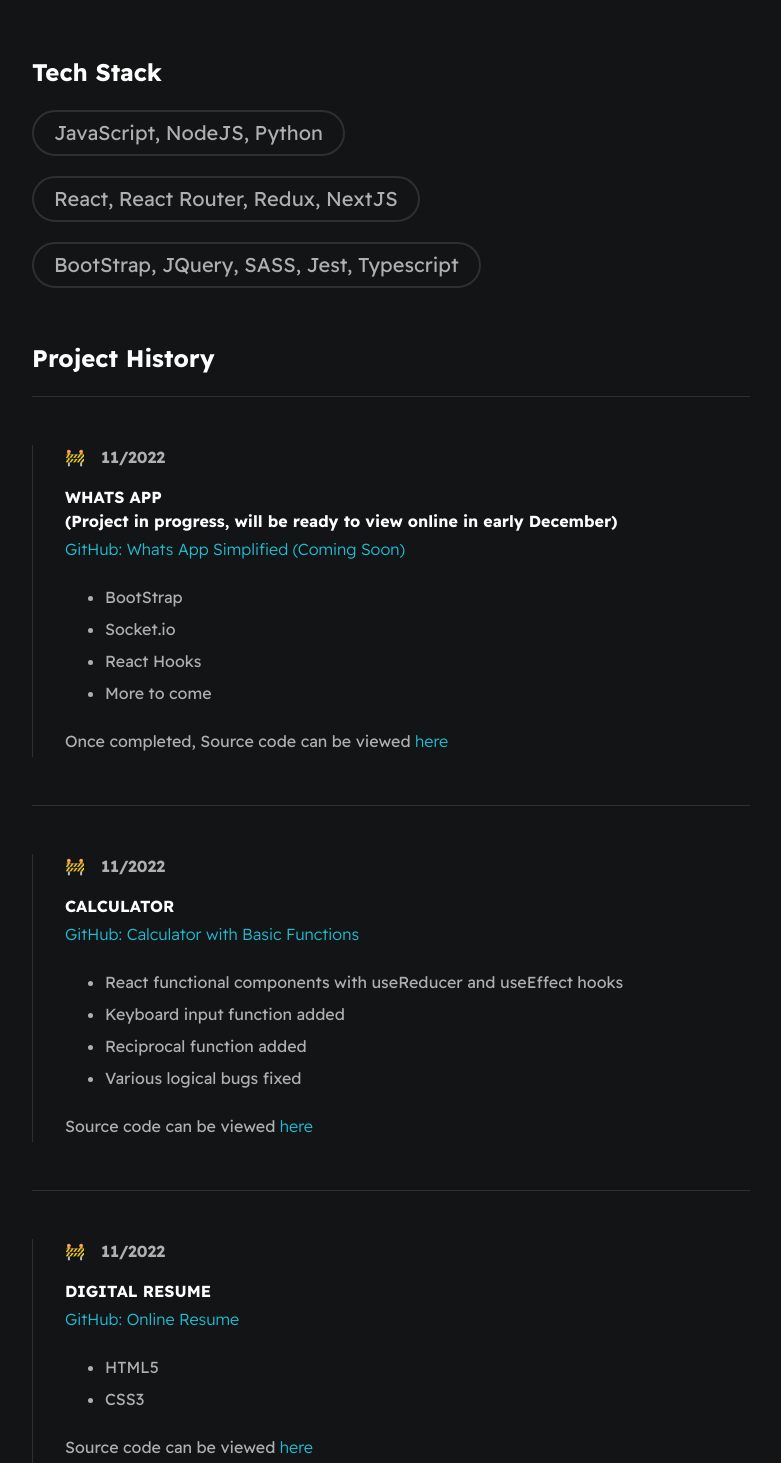
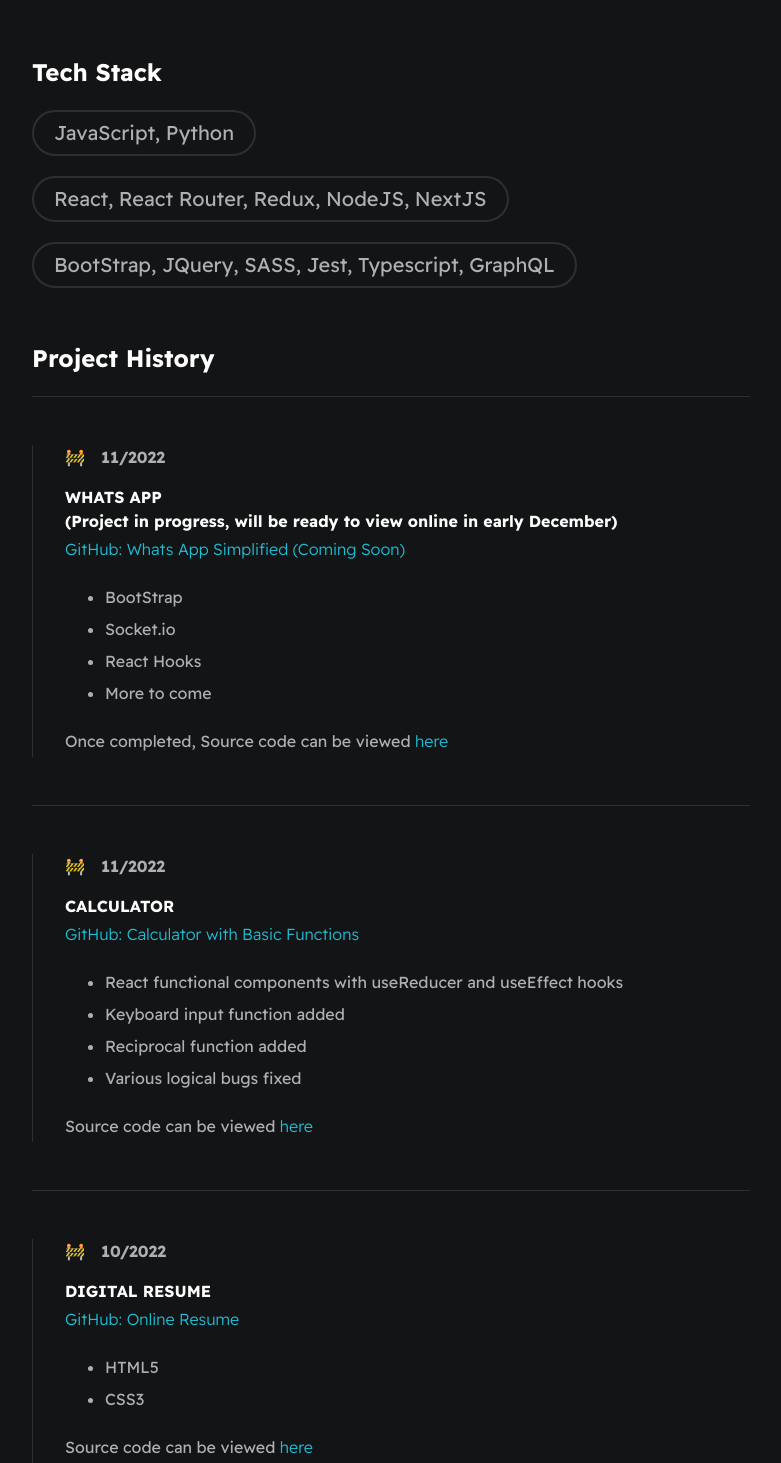
Before and after one commit to lianxiaochen/Resume, a plain HTML site: page index.html in a window 1280 px wide. Shown: the part 660-2123 px from the top of the page, without its empty margins (249-1030 px from the left). Drawn offline with Linux system fonts and the light colour scheme.

Commit message:
20221127-3

```diff
--- a/index.html
+++ b/index.html
@@ -46,9 +46,9 @@
                 <h2>Tech Stack</h2>
 
                 <div id="wrapper--techstack__items">
-                    <div class="card--techstack"><span>JavaScript, NodeJS, Python</span></div>
-                    <div class="card--techstack"><span>React, React Router, Redux, NextJS</span></div>
-                    <div class="card--techstack"><span>BootStrap, JQuery, SASS, Jest, Typescript</span></div>
+                    <div class="card--techstack"><span>JavaScript,  Python</span></div>
+                    <div class="card--techstack"><span>React, React Router, Redux, NodeJS, NextJS</span></div>
+                    <div class="card--techstack"><span>BootStrap, JQuery, SASS, Jest, Typescript, GraphQL</span></div>
                 </div>
             </section>
 
@@ -89,7 +89,7 @@
 
                 <div class="line-break"></div>
                 <div class="card--work-history">
-                    <strong><p>🚧&emsp;11/2022</p>
+                    <strong><p>🚧&emsp;10/2022</p>
                     DIGITAL RESUME <br /></strong>
 
                     <a href="https://lianxiaochen.github.io/Resume/" target="_blank">GitHub: Online Resume</a>
```
Also changed, not shown: 1 other file.
